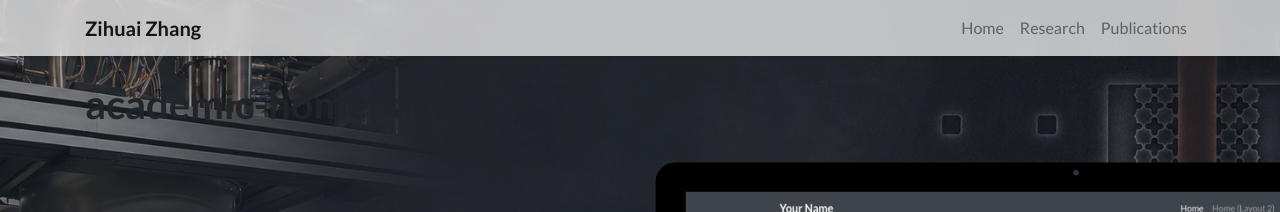
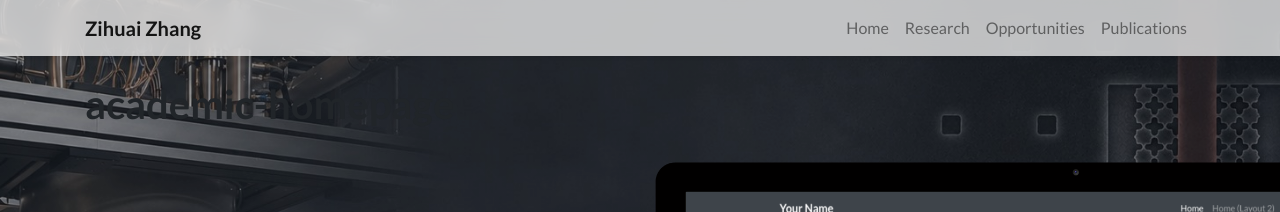
Before and after one commit to zihuaiz/zihuaiz.github.io, a Jekyll site: the page built from README.md, in a window 1280 px wide. Shown: the top 212 px of the page. Built offline with Jekyll 4.4.1, drawn with Linux system fonts in a browser that asks for light colours; nearby versions of some CDN libraries; our own code applies the rules of GitHub Pages for plain Markdown files; a style sheet for code colours, icons or effects is not loaded.

Commit message:
Add Opportunities link to navigation

```diff
--- a/_data/navigation.yml
+++ b/_data/navigation.yml
@@ -5,5 +5,7 @@ pages:
   url: /
 - name: Research
   url: /research
+- name: Opportunities
+  url: /opportunities
 - name: Publications
   url: /publications
```
